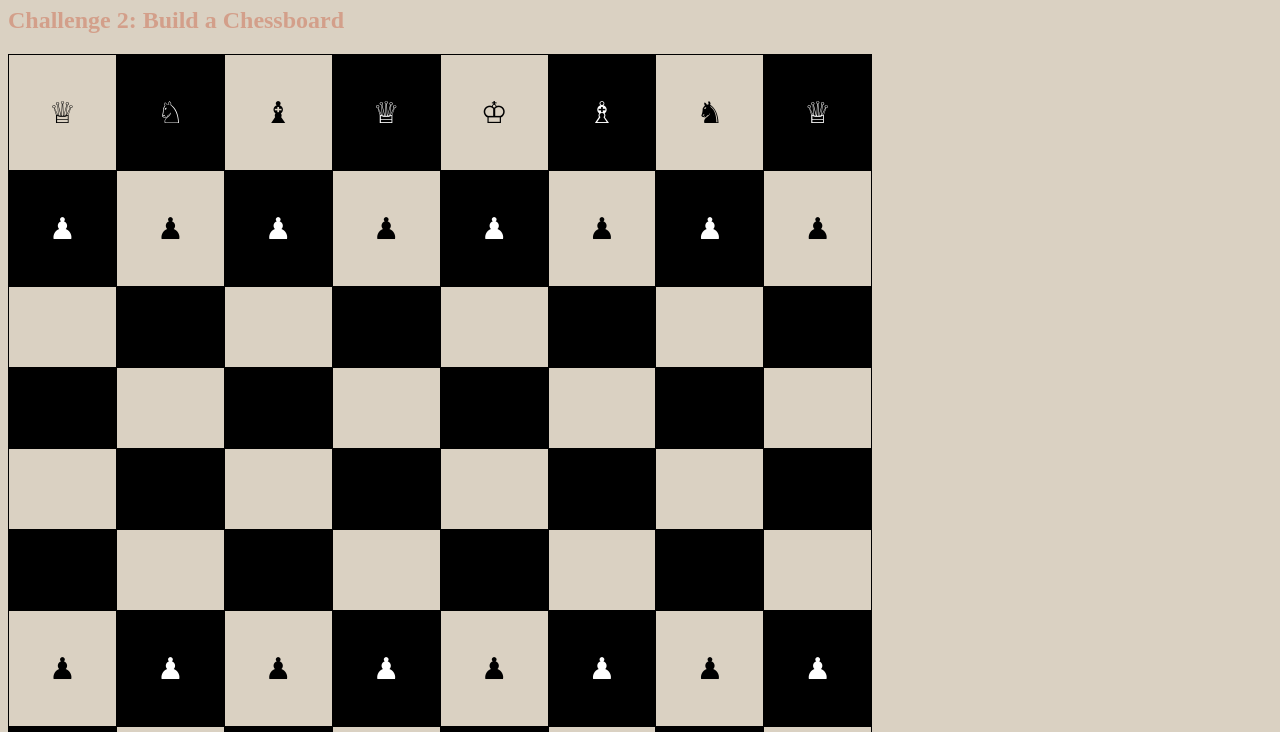
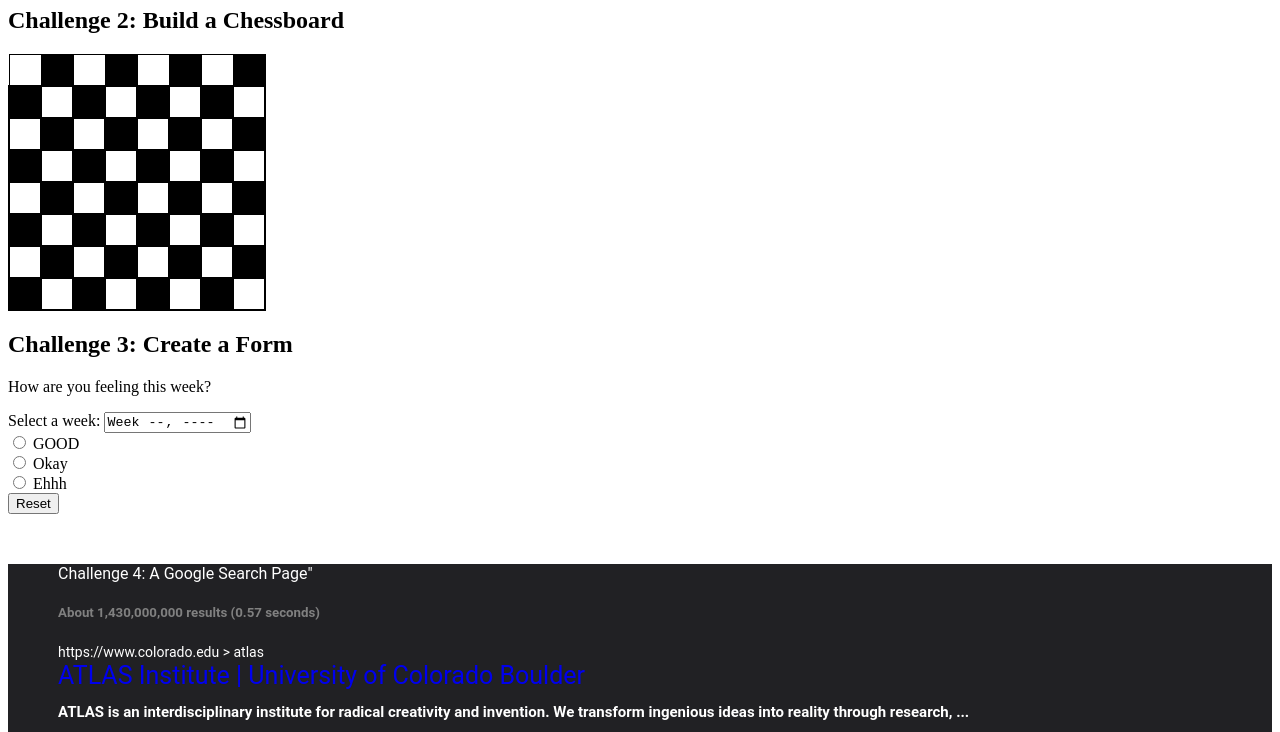
Before and after one commit to mabr5772/mabr5772, a plain HTML site: page assignment4.html in a window 1280 px wide. Shown: the part 73-805 px from the top of the page. Drawn offline with Linux system fonts and the light colour scheme.

Commit message:
Update assignment4.html

```diff
--- a/assignment4.html
+++ b/assignment4.html
@@ -3,103 +3,104 @@
      <head>
        <meta charset="utf-8">
        <title>HTML Challenges</title>
-    <body style="background-color:#DAD1C2;">
+     <body>
 
-      <h1 style="color:#597372">Assignment 4</h1>
+       <h1>Assignment 4</h1>
        <div>
-        <h2 style="color:#D39F8A";>Challenge 2: Build a Chessboard</h2>
+         <h2>Challenge 2: Build a Chessboard</h2>
          <style type="text/css">
  .tg  {border-collapse:collapse;border-spacing:0;}
-.tg td{border-color:black;border-style:solid;border-width:1px;font-family:Arial, sans-serif;font-size:30px;
-  overflow:hidden;padding:40px 40px;word-break:normal;}
-.tg th{border-color:black;border-style:solid;border-width:1px;font-family:Arial, sans-serif;font-size:30px;
-  font-weight:normal;overflow:hidden;padding:40px 40px;word-break:normal;}
-.tg .tg-dg6o{background-color:#000000;color:#ffffff;text-align:left;vertical-align:top}
+ .tg td{border-color:black;border-style:solid;border-width:2px;font-family:Arial, sans-serif;font-size:14px;
+   overflow:hidden;padding:15px 15px;word-break:normal;}
+ .tg th{border-color:black;border-style:solid;border-width:1px;font-family:Arial, sans-serif;font-size:14px;
+   font-weight:normal;overflow:hidden;padding:15px 15px;word-break:normal;}
+ .tg .tg-6hdc{background-color:#000000;color:#000000;text-align:left;vertical-align:top}
  .tg .tg-0lax{text-align:left;vertical-align:top}
+ .tg .tg-8m24{background-color:#000000;text-align:left;vertical-align:top}
  </style>
  <table class="tg">
  <thead>
    <tr>
-    <th class="tg-0lax">&#x2655;</th>
-    <th class="tg-dg6o">&#x2658;</th>
-    <th class="tg-0lax">&#x265D;</th>
-    <th class="tg-dg6o">&#x2655;</th>
-    <th class="tg-0lax">&#x2654;</th>
-    <th class="tg-dg6o">&#x2657;</th>
-    <th class="tg-0lax">&#x265E;</th>
-    <th class="tg-dg6o">&#x2655;</th>
+     <th class="tg-0lax"></th>
+     <th class="tg-6hdc"></th>
+     <th class="tg-0lax"></th>
+     <th class="tg-6hdc"></th>
+     <th class="tg-0lax"></th>
+     <th class="tg-6hdc"></th>
+     <th class="tg-0lax"></th>
+     <th class="tg-6hdc"></th>
    </tr>
  </thead>
  <tbody>
    <tr>
-    <td class="tg-dg6o">&#x265F;</td>
-    <td class="tg-0lax">&#x265F;</td>
-    <td class="tg-dg6o">&#x265F;</td>
-    <td class="tg-0lax">&#x265F;</td>
-    <td class="tg-dg6o">&#x265F;</td>
-    <td class="tg-0lax">&#x265F;</td>
-    <td class="tg-dg6o">&#x265F;</td>
-    <td class="tg-0lax">&#x265F;</td>
-  </tr>
-  <tr>
+     <td class="tg-8m24"></td>
      <td class="tg-0lax"></td>
-    <td class="tg-dg6o"></td>
+     <td class="tg-6hdc"></td>
      <td class="tg-0lax"></td>
-    <td class="tg-dg6o"></td>
+     <td class="tg-8m24"></td>
      <td class="tg-0lax"></td>
-    <td class="tg-dg6o"></td>
-    <td class="tg-0lax"></td>
-    <td class="tg-dg6o"></td>
-  </tr>
-  <tr>
-    <td class="tg-dg6o"></td>
-    <td class="tg-0lax"></td>
-    <td class="tg-dg6o"></td>
-    <td class="tg-0lax"></td>
-    <td class="tg-dg6o"></td>
-    <td class="tg-0lax"></td>
-    <td class="tg-dg6o"></td>
+     <td class="tg-8m24"></td>
      <td class="tg-0lax"></td>
    </tr>
    <tr>
      <td class="tg-0lax"></td>
-    <td class="tg-dg6o"></td>
+     <td class="tg-8m24"></td>
      <td class="tg-0lax"></td>
-    <td class="tg-dg6o"></td>
+     <td class="tg-8m24"></td>
      <td class="tg-0lax"></td>
-    <td class="tg-dg6o"></td>
+     <td class="tg-8m24"></td>
      <td class="tg-0lax"></td>
-    <td class="tg-dg6o"></td>
+     <td class="tg-8m24"></td>
    </tr>
    <tr>
-    <td class="tg-dg6o"></td>
+     <td class="tg-6hdc"></td>
      <td class="tg-0lax"></td>
-    <td class="tg-dg6o"></td>
+     <td class="tg-8m24"></td>
      <td class="tg-0lax"></td>
-    <td class="tg-dg6o"></td>
+     <td class="tg-8m24"></td>
      <td class="tg-0lax"></td>
-    <td class="tg-dg6o"></td>
+     <td class="tg-8m24"></td>
      <td class="tg-0lax"></td>
    </tr>
    <tr>
-    <td class="tg-0lax">&#x265F;</td>
-    <td class="tg-dg6o">&#x265F;</td>
-    <td class="tg-0lax">&#x265F;</td>
-    <td class="tg-dg6o">&#x265F;</td>
-    <td class="tg-0lax">&#x265F;</td>
-    <td class="tg-dg6o">&#x265F;</td>
-    <td class="tg-0lax">&#x265F;</td>
-    <td class="tg-dg6o">&#x265F;</td>
+     <td class="tg-0lax"></td>
+     <td class="tg-8m24"></td>
+     <td class="tg-0lax"></td>
+     <td class="tg-8m24"></td>
+     <td class="tg-0lax"></td>
+     <td class="tg-8m24"></td>
+     <td class="tg-0lax"></td>
+     <td class="tg-8m24"></td>
    </tr>
    <tr>
-    <td class="tg-dg6o">&#x2655;</td>
-    <td class="tg-0lax">&#x2658;</td>
-    <td class="tg-dg6o">&#x265D;</td>
-    <td class="tg-0lax">&#x2655;</td>
-    <td class="tg-dg6o">&#x2654;</td>
-    <td class="tg-0lax">&#x2657;</td>
-    <td class="tg-dg6o">&#x265E;</td>
-    <td class="tg-0lax">&#x2655;</td>
+     <td class="tg-8m24"></td>
+     <td class="tg-0lax"></td>
+     <td class="tg-8m24"></td>
+     <td class="tg-0lax"></td>
+     <td class="tg-8m24"></td>
+     <td class="tg-0lax"></td>
+     <td class="tg-8m24"></td>
+     <td class="tg-0lax"></td>
+   </tr>
+   <tr>
+     <td class="tg-0lax"></td>
+     <td class="tg-8m24"></td>
+     <td class="tg-0lax"></td>
+     <td class="tg-8m24"></td>
+     <td class="tg-0lax"></td>
+     <td class="tg-8m24"></td>
+     <td class="tg-0lax"></td>
+     <td class="tg-8m24"></td>
+   </tr>
+   <tr>
+     <td class="tg-8m24"></td>
+     <td class="tg-0lax"></td>
+     <td class="tg-8m24"></td>
+     <td class="tg-0lax"></td>
+     <td class="tg-8m24"></td>
+     <td class="tg-0lax"></td>
+     <td class="tg-8m24"></td>
+     <td class="tg-0lax"></td>
    </tr>
  </tbody>
  </table>
@@ -108,7 +109,7 @@
 
 
        <div>
-        <h2 style="color:#D39F8A";>Challenge 3: Create a Form</h2>
+         <h2>Challenge 3: Create a Form</h2>
          <p>How are you feeling this week?</p>
 
  <form>
@@ -123,16 +124,15 @@
    <input type="reset">
 
  </form>
-        <p> *Nothing changed* </p>
        </div>
 
        <div>
        <section>
-        <h2 style="color:#D39F8A";> Challenge 4: A Google Search Page</h2>
        <section style = "background-color:rgb(33,33,36)">
        <section style ="font-family:roboto">
        <section style="color:white">
        <section style="margin: 50px;"
+       <h2> Challenge 4: A Google Search Page"</h2>
          <h5 style = "color: grey"> About 1,430,000,000 results (0.57 seconds)  </h5>
          <a href="https://www.colorado.edu/atlas/" style = "font-size: 14px; text-decoration: none; color:white">https://www.colorado.edu > atlas</a><br>
          <a href="https://www.colorado.edu/atlas/" style="font-size: 25px; text-decoration: none">ATLAS Institute | University of      Colorado Boulder</a>
@@ -195,17 +195,21 @@ Atlas | TYPE-MOON Wiki | Fandom</a>
          <a href="https://www.internationalaffairshouse.org/" style="font-size: 25px; text-decoration: none"> Atlas Institute for International Affairs: Home</a>
          <h2 style= "font-size: 15px"> Atlas Institute for International Affairs - The Harmony of Opposite Tensions. ... International Affairs. for. Titan, Risk Analysis & Insights, News, ... </h2>
 
+
+
+
+
         </section>
         </div>
         <div>
-        <h2 style="color:#D39F8A";>Challenge 5: Accessibility Concerns</h2>
-         <h3 style="color:#849994";> My main worry for this Website, is for people with vision disabilties. I made two tables for this website, and I understand that screen readers have a difficult time describing a table to the viewers. Especially for my Chessboard, it would be helpful to create a discription, that could help one visualize the chessboard. The same goes for the table created in challenge 4. If I could help the viewer navigate through the table of links, I believe that would be quite helpful.
+         <h2>Challenge 5: Accessibility Concerns</h2>
+
+         <h3> My main worry for this Website, is for people with vision disabilties. I made two tables for this website, and I understand that screen readers have a difficult time describing a table to the viewers. Especially for my Chessboard, it would be helpful to create a discription, that could help one visualize the chessboard. The same goes for the table created in challenge 4. If I could help the viewer navigate through the table of links, I believe that would be quite helpful.
            <p> *Nothing Changed* </p>
        </div>
-         <div>
-           <h2 style="color:#D39F8A";> Part 3: Explore! </h2>
-           <h3 style="color:#849994";> For this part I learned about the color attribute, which allowed me to change the background color and font color of each header. In addition, I started using my color pallete, in my pattern library, to make cohesive heading colors. </h2>
-           <h3 style="color:#849994";> credits:
-           <a href= "https://www.w3schools.com/html/html_attributes.asp" style= "text-decoration: none; "> HTML Attributes  </a></h3>
+
+
+
+
      </body>
  </html>
```
Lines whose indentation alone changed are shown as unchanged.
